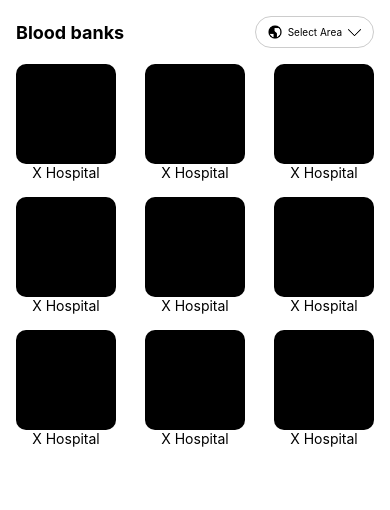
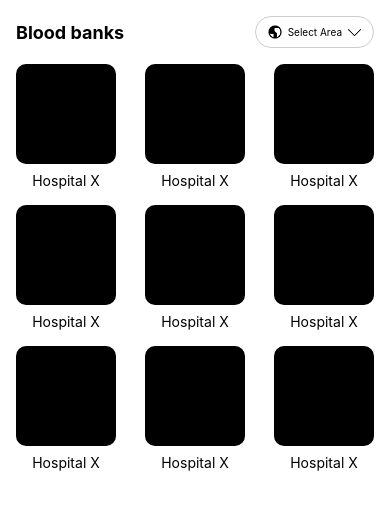
Before and after one commit to OutcastR07/blood-bank, a React Native app: screen / in a window 390 px wide. Shown: the top 510 px of the page. Built offline with nearby package versions, Linux system fonts and the light colour scheme.

Commit message:
blood banks page dynamic data done

```diff
--- a/pages/BloodBanksPage.js
+++ b/pages/BloodBanksPage.js
@@ -8,7 +8,29 @@ import {
   View,
 } from "react-native";
 
+const bloodBankData = [
+  "Hospital X",
+  "Hospital X",
+  "Hospital X",
+  "Hospital X",
+  "Hospital X",
+  "Hospital X",
+  "Hospital X",
+  "Hospital X",
+  "Hospital X",
+];
+
 const BloodBanksPage = () => {
+  const chunkedData = (data, size) => {
+    const chunkedArr = [];
+    for (let i = 0; i < data.length; i += size) {
+      chunkedArr.push(data.slice(i, i + size));
+    }
+    return chunkedArr;
+  };
+
+  const chunkedBloodBankData = chunkedData(bloodBankData, 3);
+
   return (
     <View style={styles.container}>
       <StatusBar barStyle="dark-content" backgroundColor="white" />
@@ -29,50 +51,16 @@ const BloodBanksPage = () => {
         </TouchableOpacity>
       </View>
 
-      <View style={styles.cardContainer}>
-        <View style={styles.eachCard}>
-          <View style={styles.card}></View>
-          <Text style={styles.cardText}>X Hospital</Text>
+      {chunkedBloodBankData.map((row, rowIndex) => (
+        <View key={rowIndex} style={styles.cardContainer}>
+          {row.map((hospital, index) => (
+            <View key={index} style={styles.eachCard}>
+              <View style={styles.card}></View>
+              <Text style={styles.cardText}>{hospital}</Text>
+            </View>
+          ))}
         </View>
-        <View style={styles.eachCard}>
-          <View style={styles.card}></View>
-          <Text style={styles.cardText}>X Hospital</Text>
-        </View>
-        <View style={styles.eachCard}>
-          <View style={styles.card}></View>
-          <Text style={styles.cardText}>X Hospital</Text>
-        </View>
-      </View>
-
-      <View style={styles.cardContainer}>
-        <View style={styles.eachCard}>
-          <View style={styles.card}></View>
-          <Text style={styles.cardText}>X Hospital</Text>
-        </View>
-        <View style={styles.eachCard}>
-          <View style={styles.card}></View>
-          <Text style={styles.cardText}>X Hospital</Text>
-        </View>
-        <View style={styles.eachCard}>
-          <View style={styles.card}></View>
-          <Text style={styles.cardText}>X Hospital</Text>
-        </View>
-      </View>
-
-      <View style={styles.cardContainer}>
-        <View style={styles.eachCard}>
-          <View style={styles.card}></View>
-          <Text style={styles.cardText}>X Hospital</Text>
-        </View>
-        <View style={styles.eachCard}>
-          <View style={styles.card}></View>
-          <Text style={styles.cardText}>X Hospital</Text>
-        </View>
-        <View style={styles.eachCard}>
-          <View style={styles.card}></View>
-          <Text style={styles.cardText}>X Hospital</Text>
-        </View>
-      </View>
+      ))}
     </View>
   );
 };
@@ -128,6 +116,9 @@ const styles = StyleSheet.create({
     borderRadius: 10,
     backgroundColor: "black",
   },
+  cardText: {
+    marginTop: 8,
+  },
 });
 
 export default BloodBanksPage;
```
